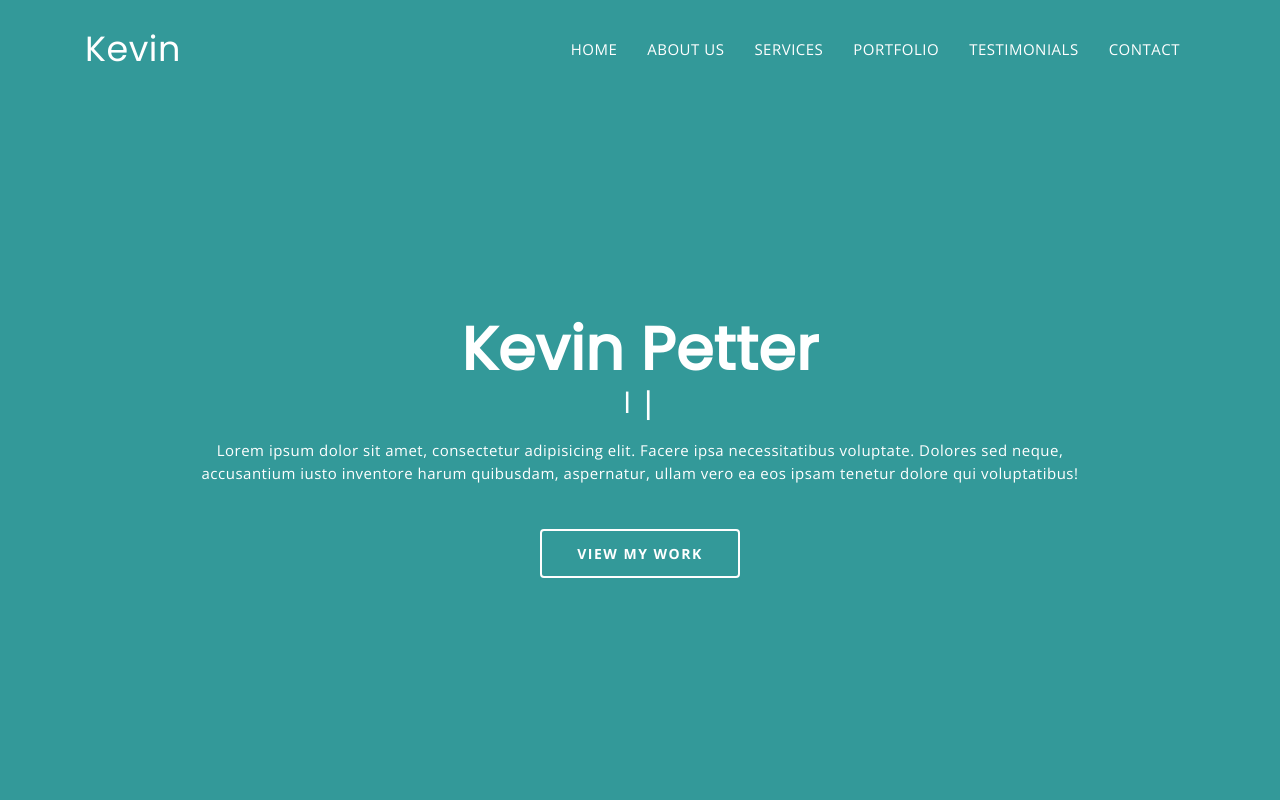
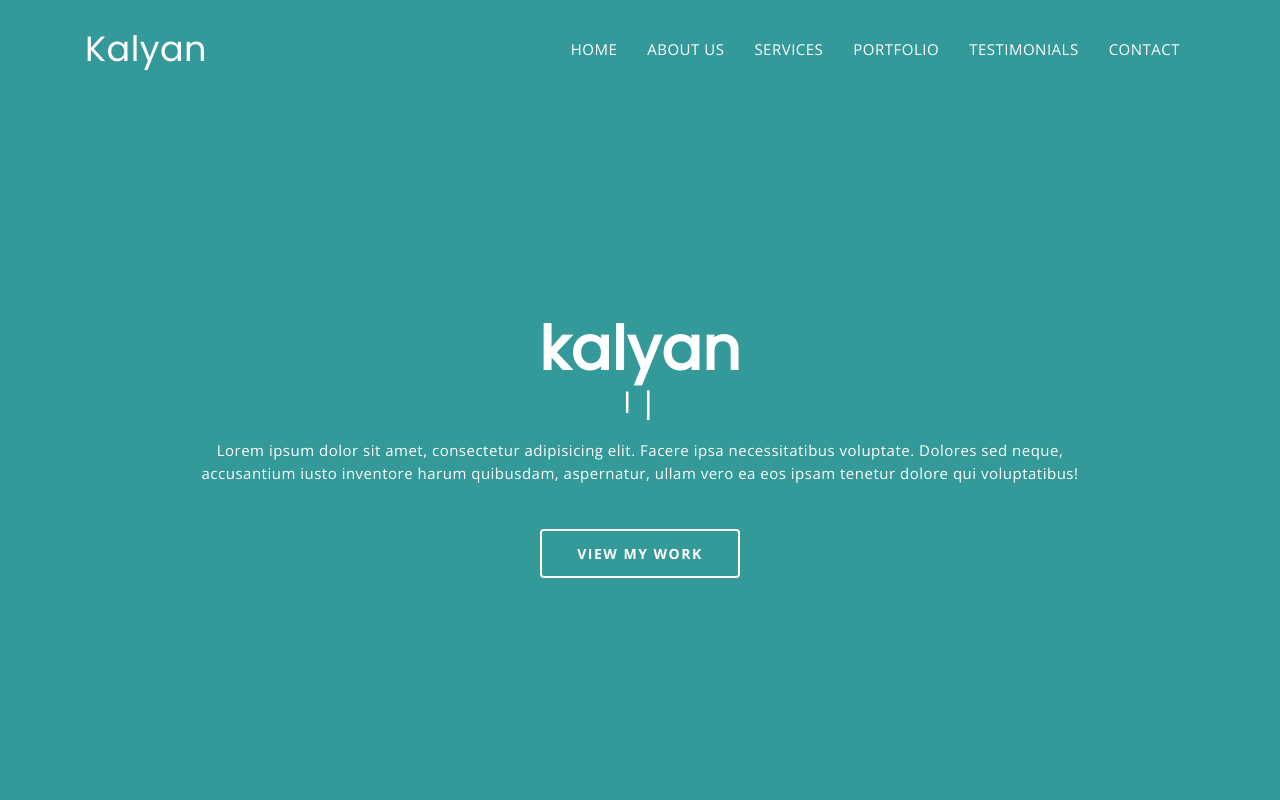
Before and after one commit to kalyan1111/kalyan, a plain HTML site: page index.html in a window 1280 px wide. Shown: the top 800 px of the page. Drawn offline with nearby package versions, Linux system fonts and the light colour scheme.

Commit message:
Update index.html

```diff
--- a/index.html
+++ b/index.html
@@ -55,7 +55,7 @@
 		      </button>
 
 		      <!-- Text Logo -->
-		      <a class="navbar-brand" href="#">Kevin</a>
+		      <a class="navbar-brand" href="#">Kalyan</a>
 
 		      <!-- Image Logo -->
 		      <!-- <a class="navbar-brand" href="#"><img src="assets/images/logo.png"></a> -->
@@ -87,7 +87,7 @@
 			<div class="row">
 				<div class="col-md-12">
 					<div class="mu-featured-area">
-						<h1>Kevin Petter</h1>
+						<h1>kalyan</h1>
 
 						<!-- Start text slide -->
 						<div class="mu-featured-slider-wrapper">
```
